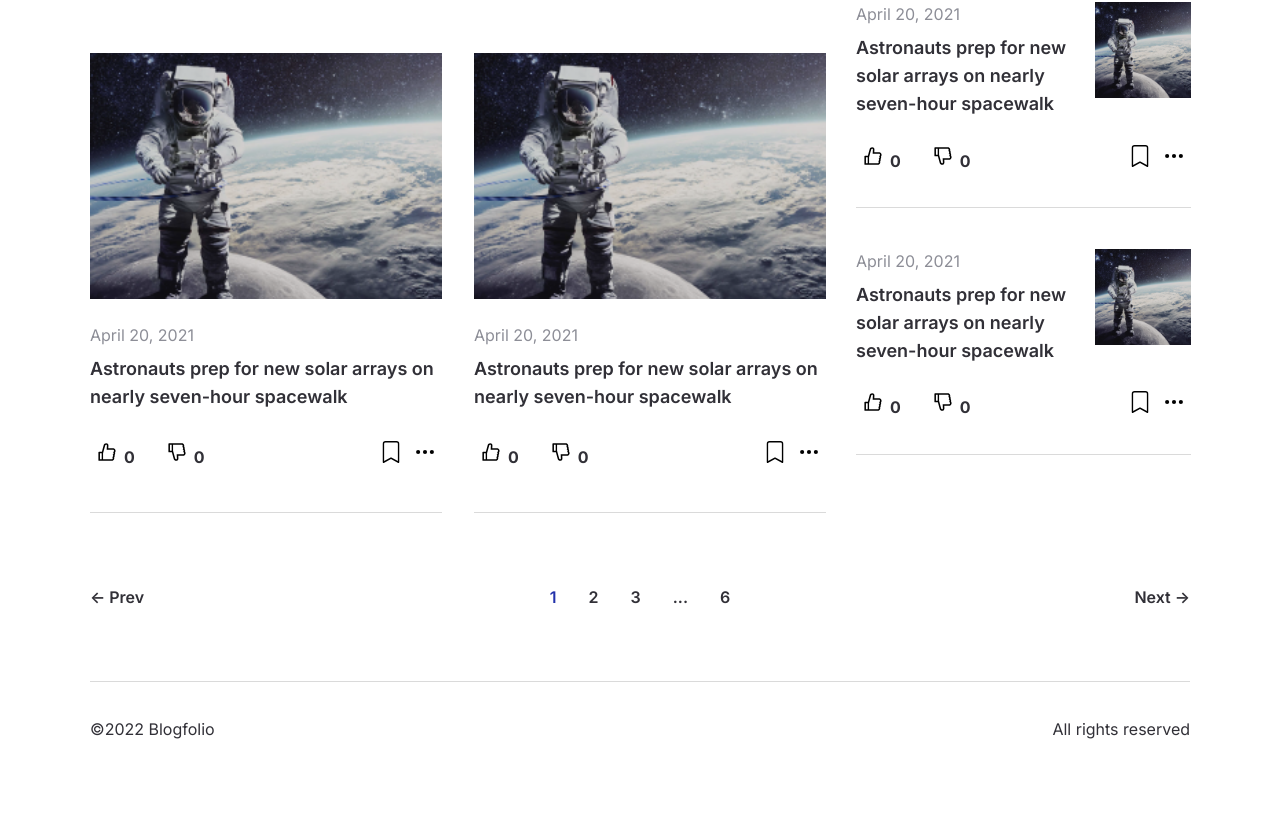
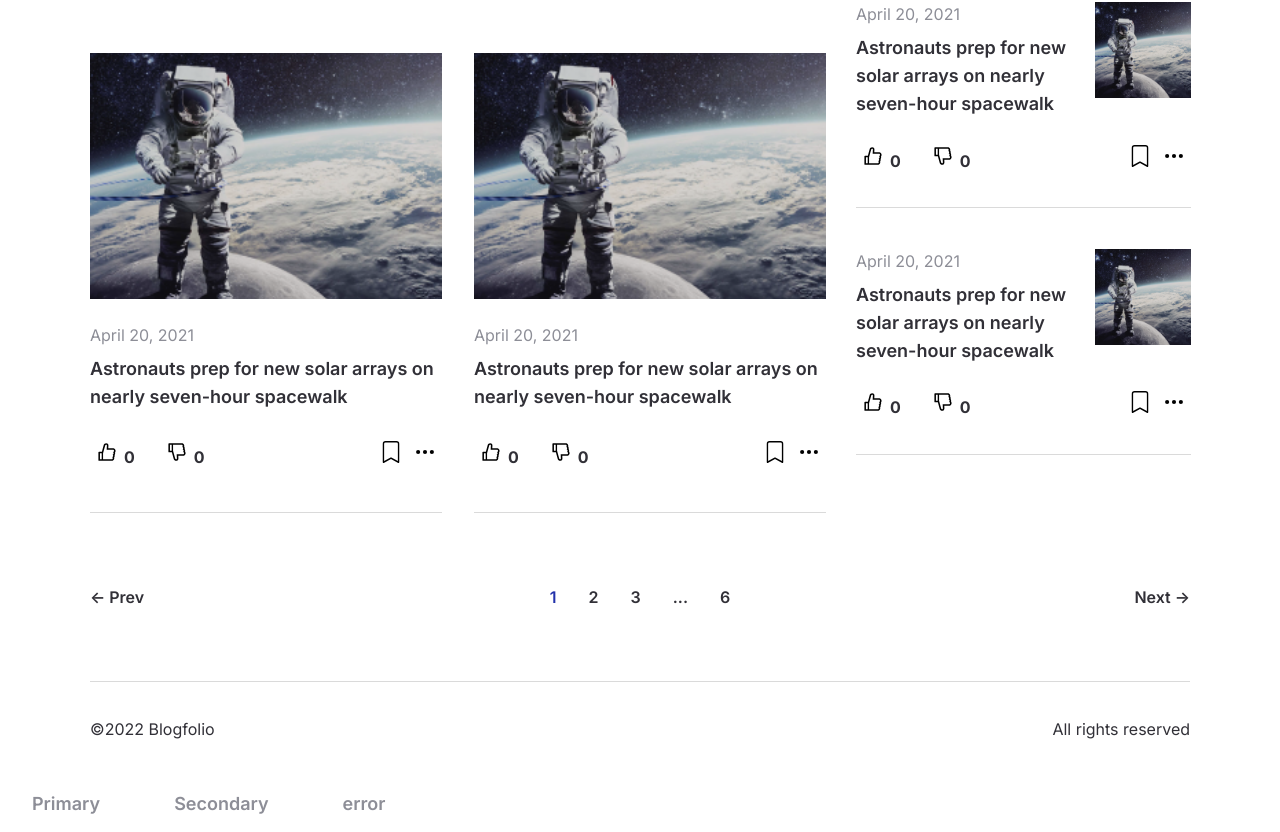
Before and after one commit to evgKireev/Blogofolio, a React (Create React App) app: page / in a window 1280 px wide. Shown: the part 1372-2204 px from the top of the page. Before the commit the page ends 2148 px from the top, so only its background shows below. Built offline with nearby package versions, Linux system fonts and the light colour scheme.

Commit message:
add component button

```diff
--- a/package.json
+++ b/package.json
@@ -8,7 +8,12 @@
     "@testing-library/jest-dom": "^5.16.4",
     "@testing-library/react": "^13.3.0",
     "@testing-library/user-event": "^13.5.0",
+    "@types/jest": "^29.2.0",
+    "@types/node": "^18.11.0",
+    "@types/react": "^18.0.21",
+    "@types/react-dom": "^18.0.6",
     "axios": "^1.1.2",
+    "classnames": "^2.3.2",
     "gh-pages": "^4.0.0",
     "react": "^18.2.0",
     "react-content-loader": "^6.2.0",
@@ -18,6 +23,7 @@
     "react-redux": "^8.0.4",
     "react-scripts": "5.0.1",
     "sass": "^1.55.0",
+    "typescript": "^4.8.4",
     "web-vitals": "^2.1.4"
   },
   "scripts": {
--- /dev/null
+++ b/src/@types/style.d.ts
@@ -0,0 +1,4 @@
+declare module '*.scss' {
+    const content: any;
+    export default content;
+  }
--- a/src/App.jsx
+++ /dev/null
@@ -1,21 +0,0 @@
-import './scss/app.scss';
-
-import Header from './components/Header';
-import Home from './pages/Home';
-import Footer from './components/Fotter';
-import Pogination from './components/Pogination';
-
-function App() {
-  return (
-    <>
-      <Header />
-      <div className="container">
-        <Home />
-        <Pogination />
-        <Footer />
-      </div>
-    </>
-  );
-}
-
-export default App;
--- /dev/null
+++ b/src/App.tsx
@@ -0,0 +1,43 @@
+import './scss/app.scss';
+import { ButtonType } from './components/Buttons';
+import Header from './components/Header';
+import Home from './pages/Home';
+import Footer from './components/Fotter';
+import Pogination from './components/Pogination';
+import Buttons from './components/Buttons';
+
+const App: React.FC = () => {
+  return (
+    <>
+      <Header />
+      <div className="container">
+        <Home />
+        <Pogination />
+        <Footer />
+      </div>
+      <Buttons
+        type={ButtonType.Primary}
+        title={'Primary'}
+        onClick={() => console.log('Primary')}
+        className={ButtonType.Primary}
+        disabled
+      />
+      <Buttons
+        type={ButtonType.Secondary}
+        title={'Secondary'}
+        onClick={() => console.log('Secondary')}
+        className={ButtonType.Secondary}
+        disabled
+      />
+      <Buttons
+        type={ButtonType.Error}
+        title={'error'}
+        onClick={() => console.log('error')}
+        className={ButtonType.Error}
+        disabled
+      />
+    </>
+  );
+};
+
+export default App;
--- /dev/null
+++ b/src/components/Buttons/Buttons.module.scss
@@ -0,0 +1,47 @@
+@import '../../scss/vars';
+.buttons {
+  margin-right: 10px;
+  padding: 16px 32px;
+  border-radius: 2px;
+  border: none;
+  cursor: pointer;
+  background-color: transparent;
+  font-weight: 600;
+  font-size: 18px;
+  line-height: 24px;
+}
+
+.primary {
+  background-color: $acsent;
+  color: #fff;
+  &:hover {
+    background-color: $acsentLight;
+  }
+}
+
+.secondary {
+  background-color: $bgLog;
+  color: $title;
+  &:hover {
+    background-color: #dadada;
+  }
+}
+
+.error {
+  background-color: transparent;
+  color: $error;
+  &:hover {
+    border: 1px solid #dadada;
+    line-height: 23px;
+  }
+}
+
+.disabled {
+  background-color: $bgLog;
+  color: $text;
+  pointer-events: none;
+  &__error {
+    color: $text;
+    background-color: transparent;
+  }
+}
--- /dev/null
+++ b/src/components/Buttons/index.tsx
@@ -0,0 +1,43 @@
+import { FC } from 'react';
+import styles from './Buttons.module.scss';
+import classNames from 'classnames';
+
+export enum ButtonType {
+  Primary = 'primary',
+  Secondary = 'secondary',
+  Error = 'error',
+}
+
+export type typeButton = {
+  title: string;
+  type: ButtonType;
+  onClick: () => void;
+  className: string;
+  disabled: boolean;
+};
+
+const Buttons: FC<typeButton> = ({ title, type, onClick, disabled }) => {
+  const stylesButton = styles[type];
+
+  console.log(styles.disabled__error);
+
+  return (
+    <>
+      <button
+        className={classNames(
+          styles.buttons,
+          stylesButton,
+          {
+            [styles.disabled]: disabled,
+          },
+          { [styles.disabled__error]: disabled }
+        )}
+        onClick={onClick}
+      >
+        <p>{title}</p>
+      </button>
+    </>
+  );
+};
+
+export default Buttons;
--- a/src/index.scss
+++ b/src/index.scss
@@ -56,7 +56,6 @@ body {
   font-family: 'Inter', Roboto, system-ui, Tahoma, sans-serif;
   font-size: 16px;
   line-height: 24px;
-  // max-width: 1920px;
   margin: 0 auto;
   color: $title;
 }
--- a/src/index.js
+++ b/src/index.tsx
@@ -1,16 +1,16 @@
-import React from 'react';
 import ReactDOM from 'react-dom/client';
 import { Provider } from 'react-redux';
 import store from './redux/store';
 import './index.scss';
 import App from './App';
 
-const root = ReactDOM.createRoot(document.getElementById('root'));
+const rootEl = document.getElementById('root');
 
-root.render(
-  <React.StrictMode>
+if (rootEl) {
+  const root = ReactDOM.createRoot(rootEl);
+  root.render(
     <Provider store={store}>
       <App />
     </Provider>
-  </React.StrictMode>
-);
+  );
+}
--- a/src/scss/_vars.scss
+++ b/src/scss/_vars.scss
@@ -3,4 +3,5 @@ $acsentLight: #5360CD;
 $white:#fff;
 $text:#8D8E97;
 $title: #313037;
-$bgLog:#E8E8E8
+$bgLog:#E8E8E8;
+$error:#FD3419
```
Also changed, not shown: tsconfig.json (added, +20 -0 lines), 1 other file (tests, documents, lock files or other folders).
